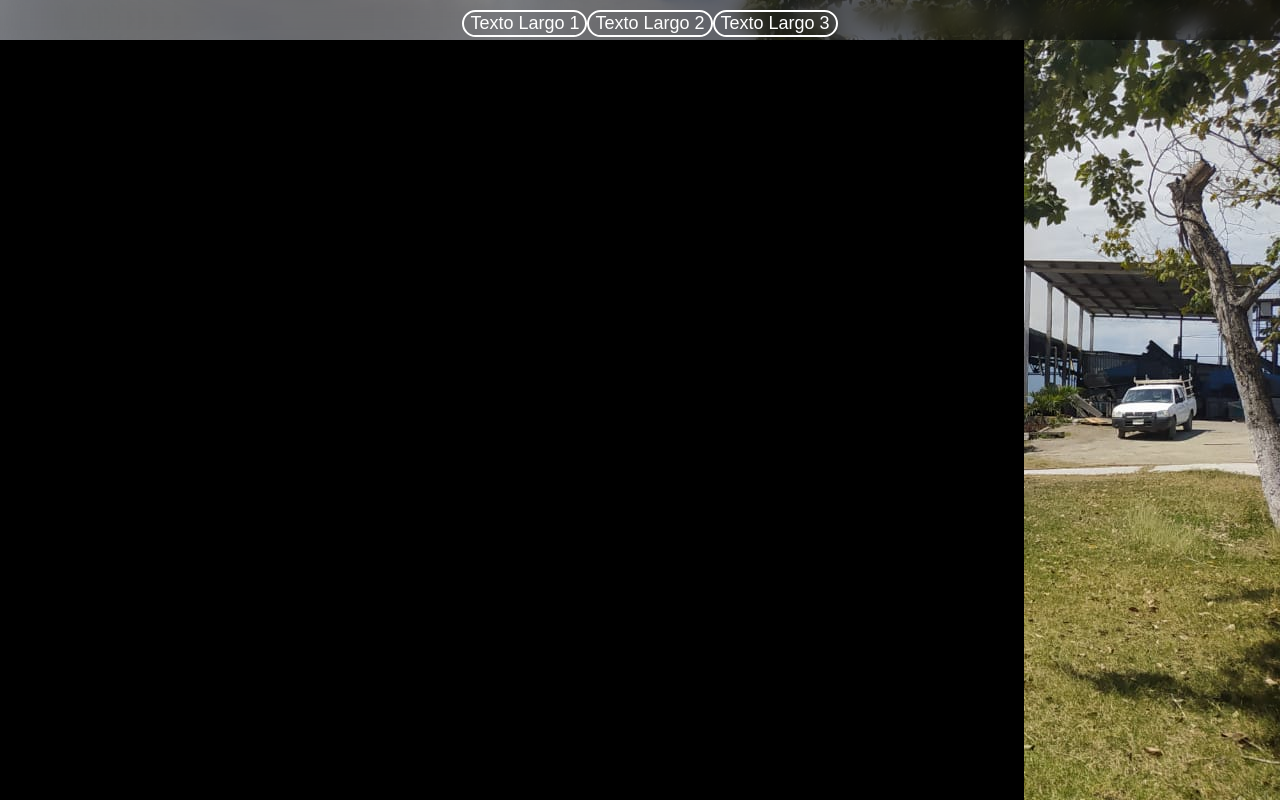
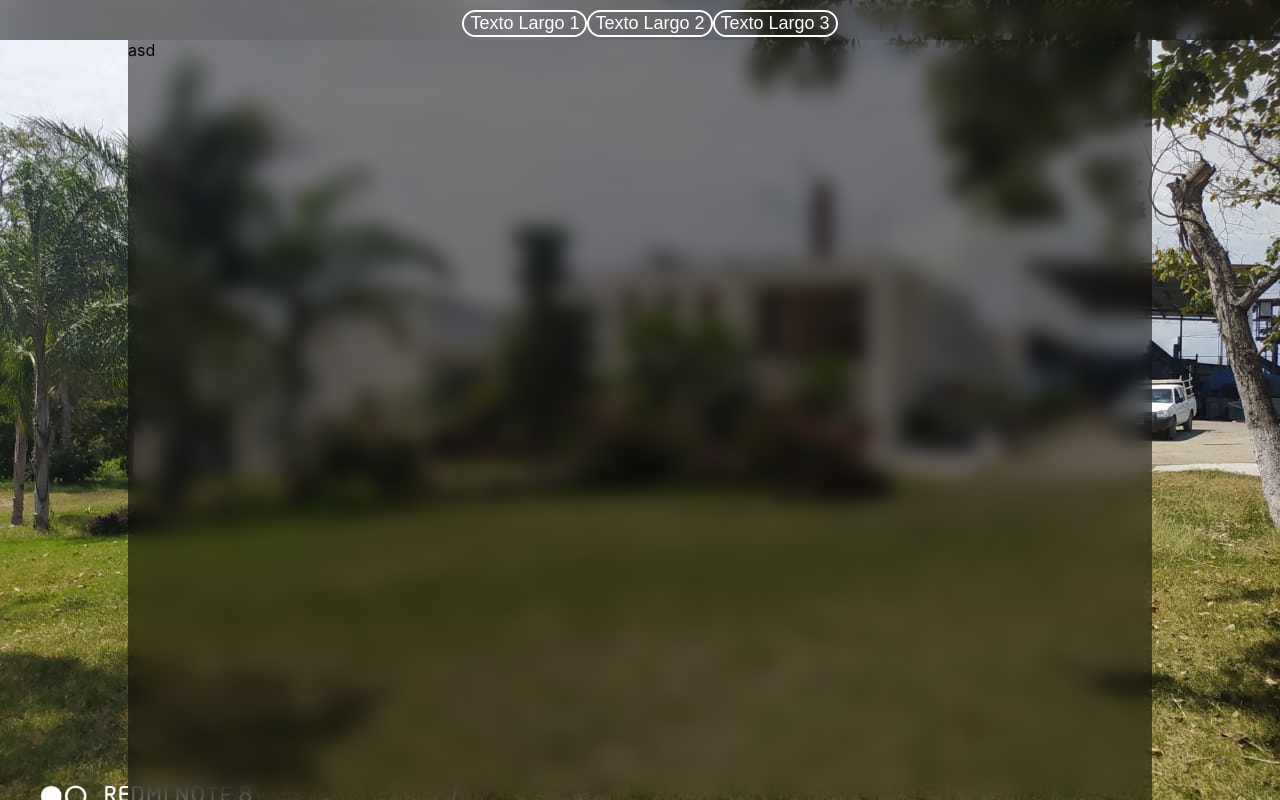
Before and after one commit to MothyLag/donPiloncillo, a React (Create React App) app: page /adminDashboard in a window 1280 px wide. Built offline with nearby package versions, Linux system fonts and the light colour scheme; what pouchdb would draw is missing.

Commit message:
content box

```diff
--- a/src/components/boxContent/boxContent.styles.ts
+++ b/src/components/boxContent/boxContent.styles.ts
@@ -3,5 +3,13 @@ import styled from "styled-components";
 export const BoxContWrapper = styled.div`
   width: 80%;
   height: 100%;
-  background-color: black;
+  backdrop-filter: blur(10px);
+  background-color: rgba(0, 0, 0, 0.5);
 `;
+
+export const CenterBox = styled.div`
+  display: flex;
+  justify-content: center;
+  width: 100%;
+  height: 100%;
+`;
--- a/src/components/navbar/navbar.styles.ts
+++ b/src/components/navbar/navbar.styles.ts
@@ -26,7 +26,6 @@ export const NavbarLeft = styled.div`
 
 export const Blurred = styled.div`
   position: fixed;
-  backdrop-filter: blur(10px);
   top: 0;
   left: 0;
   width: 100vw;
@@ -34,5 +33,6 @@ export const Blurred = styled.div`
   padding: 0px;
   margin: 0px;
   z-index: 99;
+  backdrop-filter: blur(10px);
   box-shadow: inset 0 0 2000px rgba(0, 0, 0, 0.85);
 `;
--- a/src/pages/adminDashboard/adminDashboard.tsx
+++ b/src/pages/adminDashboard/adminDashboard.tsx
@@ -6,7 +6,10 @@ import { IAppState } from "../../utils/state.type";
 import { useHistory } from "react-router";
 import { Navbar } from "../../components/navbar/navbar";
 import { CuteButton } from "../../components/cutebutton/cutebutton";
-import { BoxContWrapper } from "../../components/boxContent/boxContent.styles";
+import {
+  BoxContWrapper,
+  CenterBox,
+} from "../../components/boxContent/boxContent.styles";
 
 export const AdminDashboard = () => {
   const logged = useSelector<IAppState>((state) => state.session.logged);
@@ -26,8 +29,9 @@ export const AdminDashboard = () => {
         <CuteButton text="Texto Largo 2" />
         <CuteButton text="Texto Largo 3" />
       </Navbar>
-
-      <BoxContWrapper>asd</BoxContWrapper>
+      <CenterBox>
+        <BoxContWrapper>asd</BoxContWrapper>
+      </CenterBox>
     </AdminWrapper>
   );
 };
```
